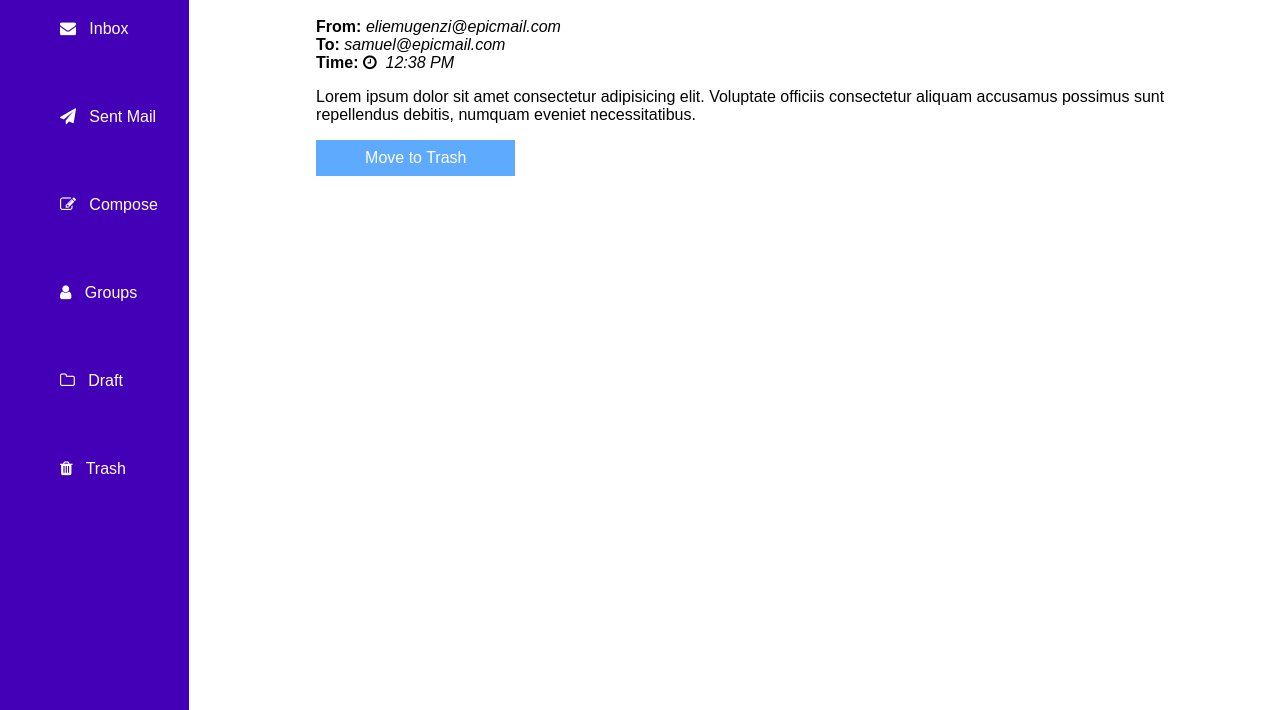
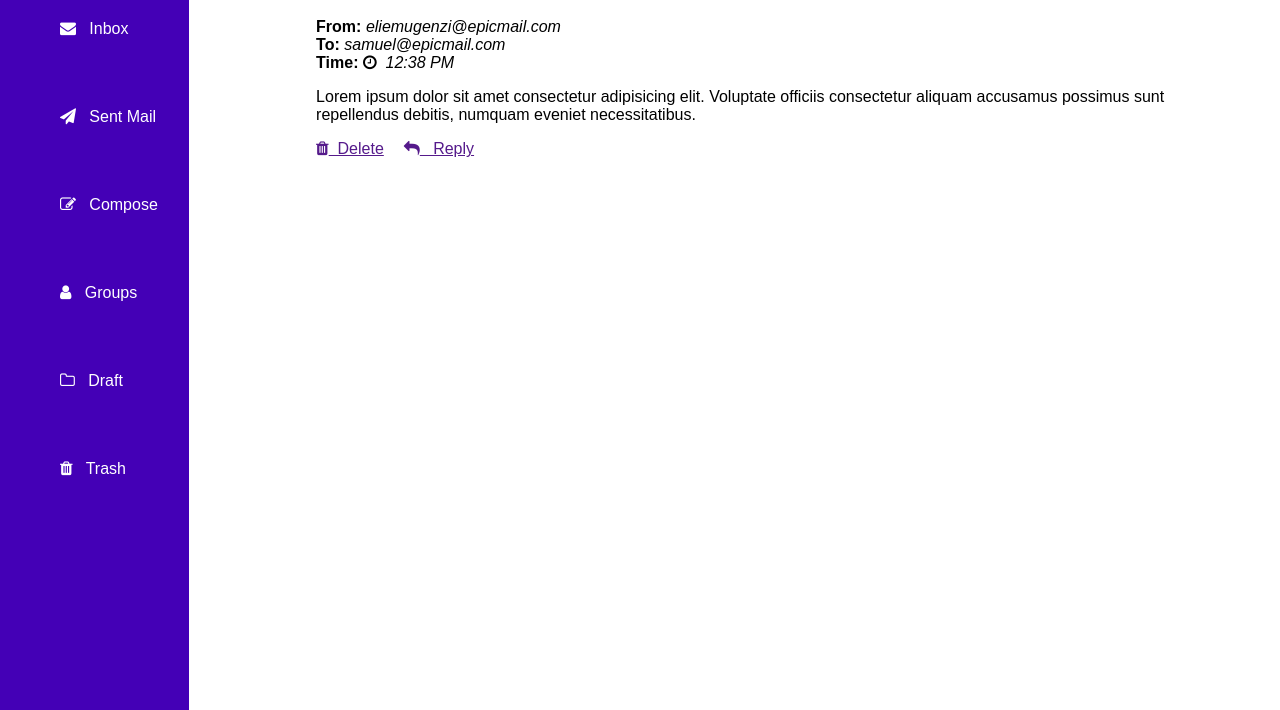
Before and after one commit to eliemugenzi/epic-mail, a plain HTML site: page UI/html/single-message.html in a window 1280 px wide. Shown: the part 90-800 px from the top of the page. Drawn offline with Linux system fonts and the light colour scheme; a web font is replaced by a local one.

Commit message:
Add small buttons for delete and reply

```diff
--- a/UI/html/single-message.html
+++ b/UI/html/single-message.html
@@ -74,14 +74,20 @@
           <h4 class="single__title">Welcome to Andela Bootcamp</h4>
           <strong>From:</strong> <i>eliemugenzi@epicmail.com</i> <br />
           <strong>To:</strong> <i>samuel@epicmail.com</i> <br />
-          <strong>Time:</strong> <i> <i class="fa fa-clock-o"></i> &nbsp;12:38 PM</i> <br />
+          <strong>Time:</strong>
+          <i> <i class="fa fa-clock-o"></i> &nbsp;12:38 PM</i> <br />
           <p class="single__body">
             Lorem ipsum dolor sit amet consectetur adipisicing elit. Voluptate
             officiis consectetur aliquam accusamus possimus sunt repellendus
             debitis, numquam eveniet necessitatibus.
           </p>
           <div class="single__options">
-            <a href="" class="btn btn-secondary">Move to Trash</a>
+            <a href="" class="btn__small btn-secondary"
+              ><i class="fa fa-trash"></i>&nbsp; Delete</a
+            >
+            <a href="" class="btn__small btn-secondary"
+              ><i class="fa fa-mail-reply"></i> &nbsp; Reply</a
+            >
           </div>
         </div>
       </div>
```
